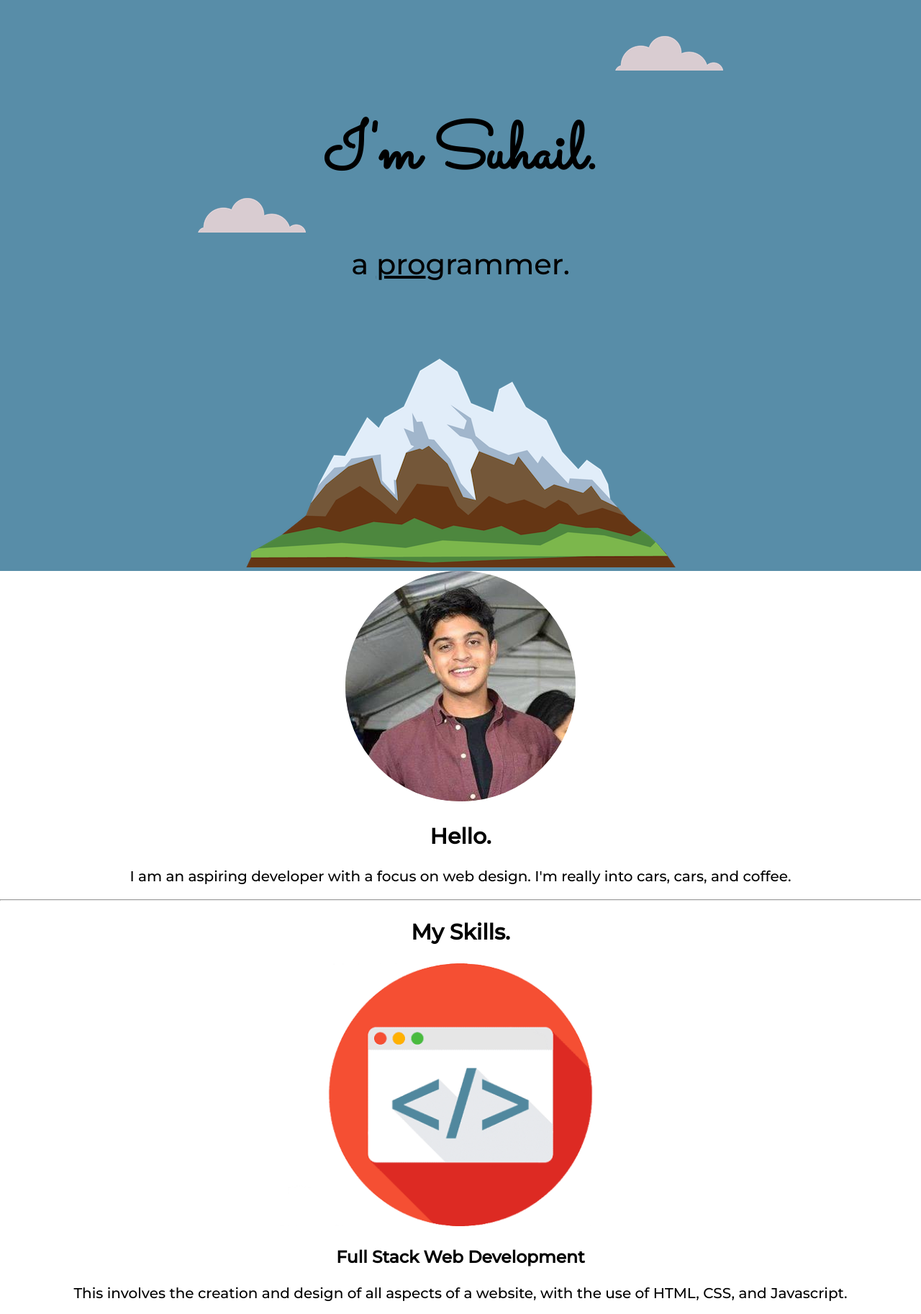
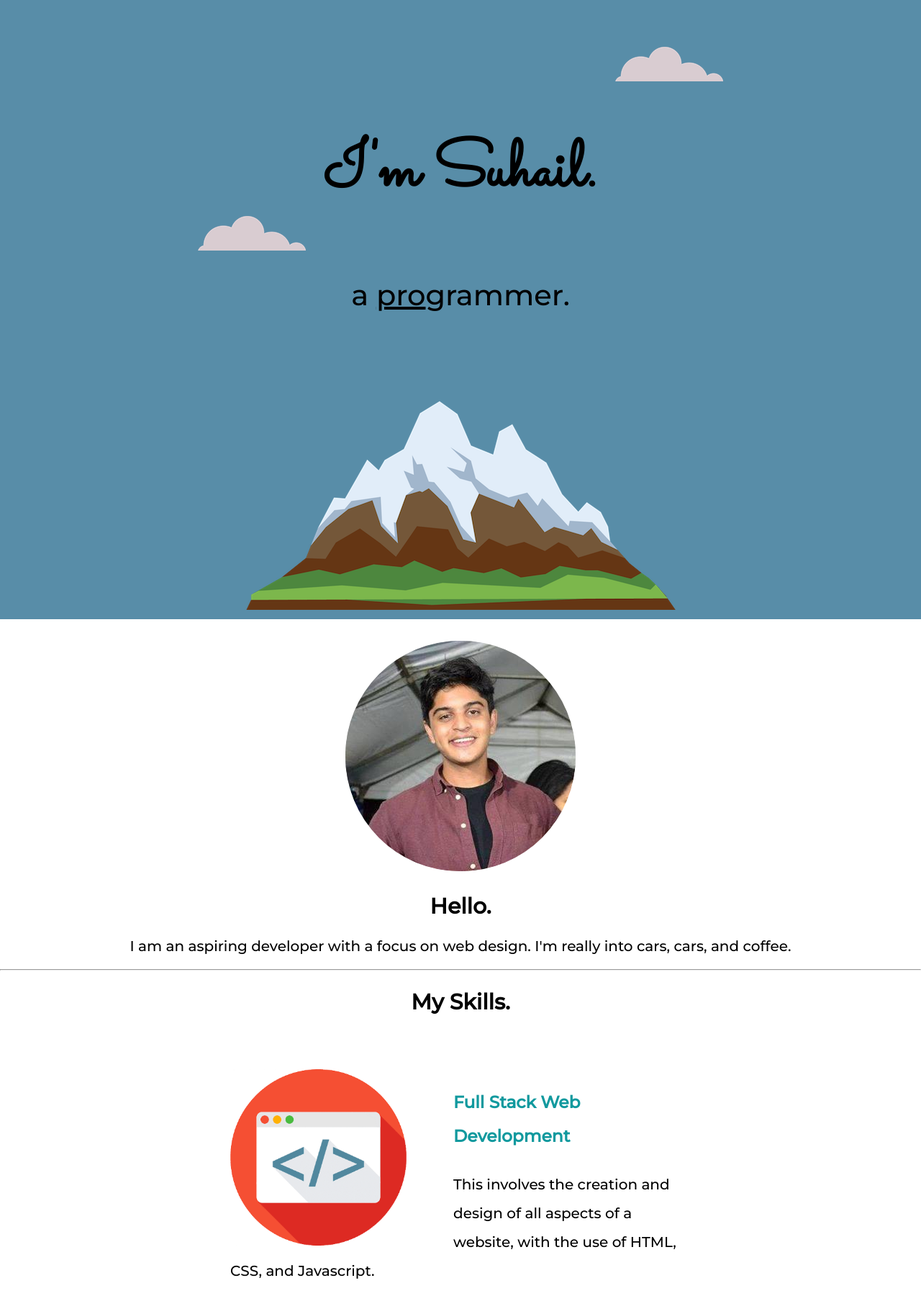
Before and after one commit to SuhailSayed/cv, a plain HTML site: page index.html in a window 1280 px wide. Shown: the top 1825 px of the page at 72% size. Drawn offline with Linux system fonts and the light colour scheme.

Commit message:
Update styles.css

```diff
--- a/css/styles.css
+++ b/css/styles.css
@@ -2,7 +2,15 @@
 h1 {
   font-family: 'Sacramento', cursive;
   font-size: 5.625rem;
-  margin-top: 50px;
+  margin: 50px auto 0 auto;
+}
+
+h3 {
+  color: #11999E;
+}
+
+a {
+  color: #11999E;
 }
 
 body {
@@ -18,33 +26,66 @@ body {
   text-decoration: underline;
 }
 
+.profile {
+  margin-top: 30px;
+}
+
+.skill-row {
+  display: inline-block;
+  line-height: 2;
+  margin: 50px auto 50px auto;
+  text-align: left;
+  width: 50%;
+}
+
 .subheading {
   font-size: 2.5rem;
+  font-weight: normal;
 }
 
 .webdev-logo {
-  width: 650px;
-  height: 365px;
+  float: left;
+  height: 245px;
+  margin-right: 65px;
+  object-fit: cover;
+  width: 245px;
 }
+
+.mech-logo {
+  float: right;
+  height: 310px;
+  position: relative;
+  /*right: 32.5px;*/
+  width: 310px;
+}
+
+.mech-skills-paragraph {}
 
 .top-cloud {
   position: absolute;
   right: 275px;
-  top: 50px;
+  top: 65px;
+}
+
+.mountain {
+  position: relative;
+  top: 12.5px;
 }
 
 .bottom-cloud {
   position: absolute;
   left: 275px;
-  top: 275px;
+  top: 300px;
 }
 
 .top-container {
   background-color: #588da8;
+  margin-bottom: 0;
   position: relative;
   padding-top: 100px;
+  line-height: 2;
 }
 
-.middle-container {
+.middle-container {}
 
-}
+.bottom-container {}
```
